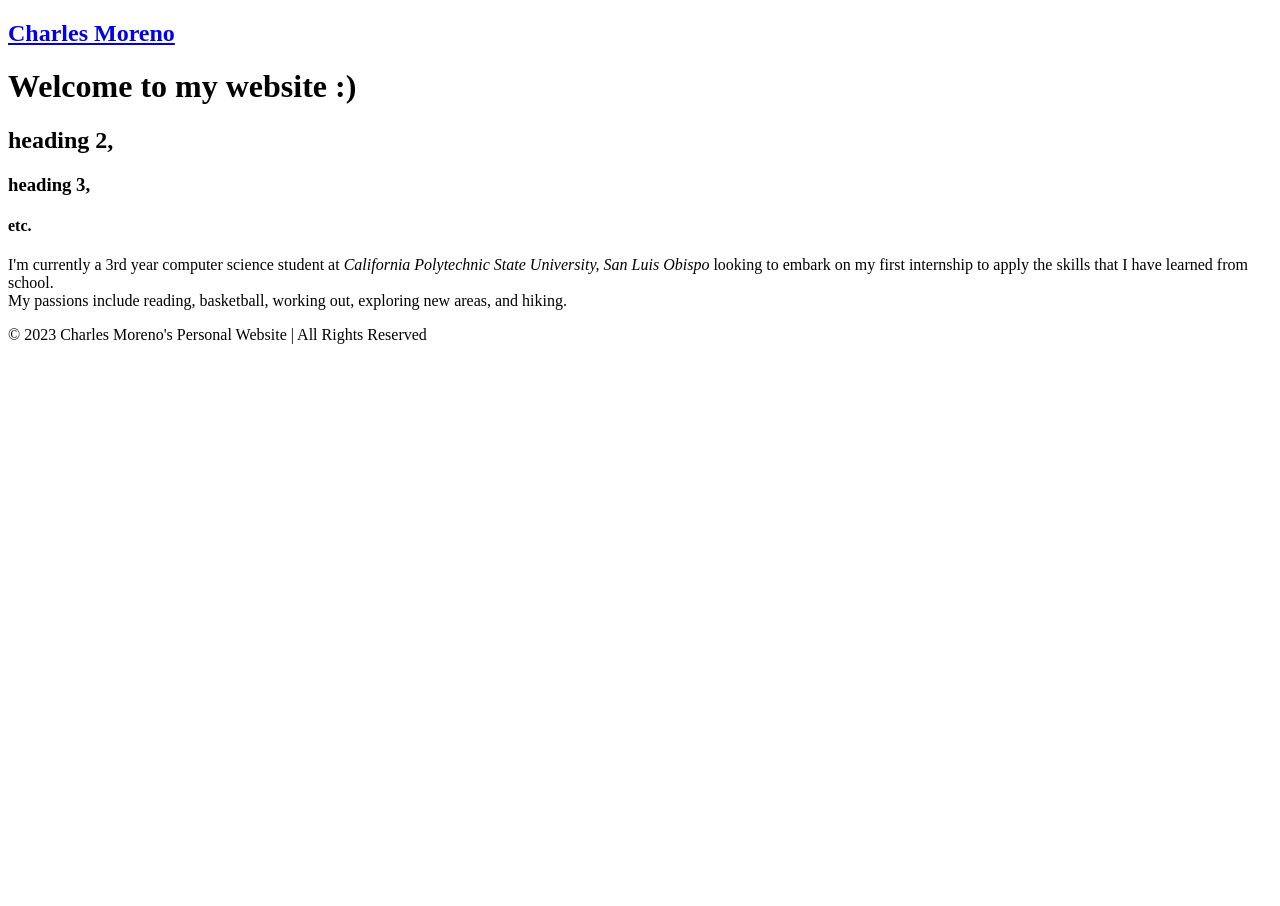
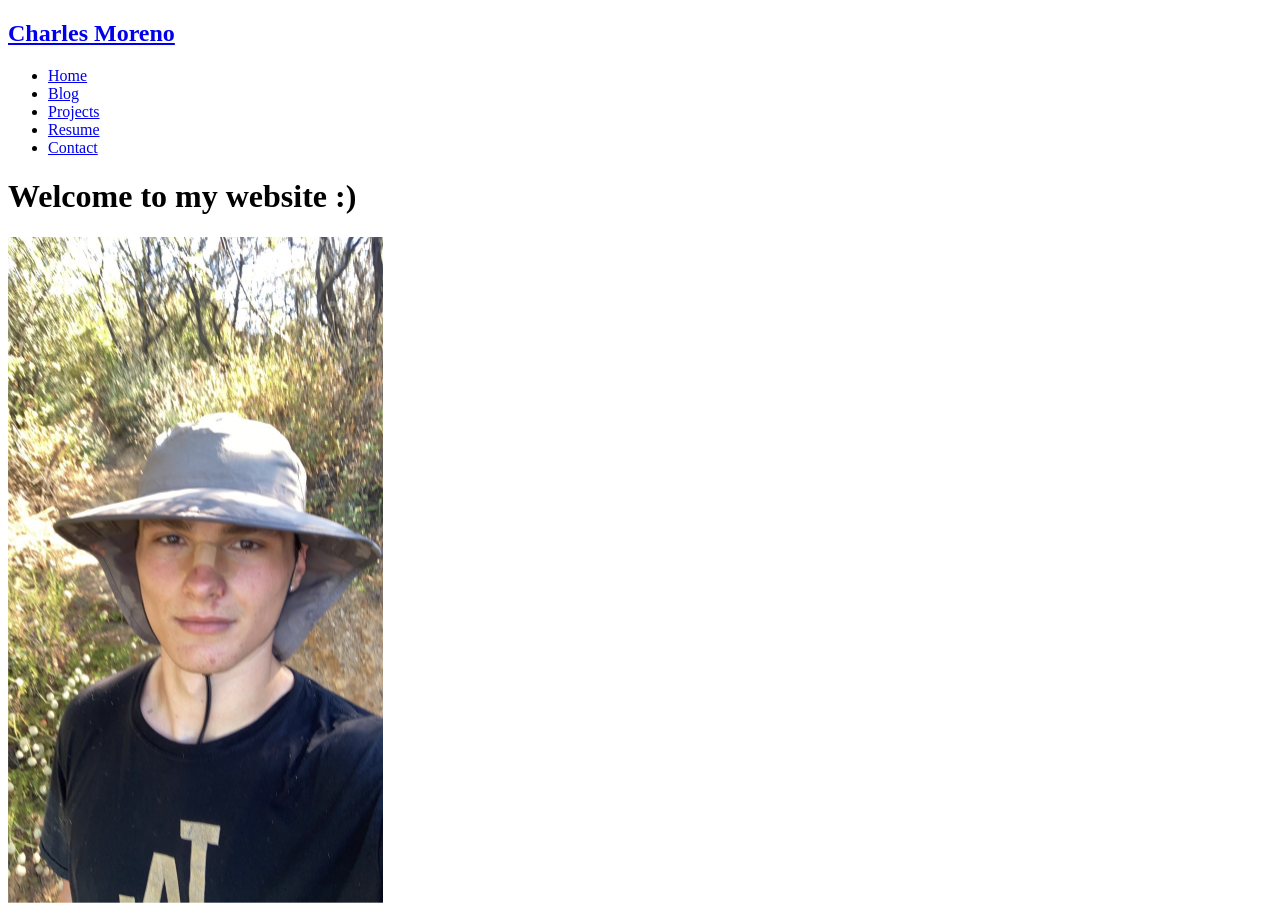
Before and after one commit to charlesmoreno32/charlesmoreno32.github.io, a plain HTML site: page index.html in a window 1280 px wide. Shown: the top 906 px of the page. Before the commit the page ends 800 px from the top, so only its background shows below. Drawn offline with Linux system fonts and the light colour scheme.

Commit message:
feat: other pages navbar, added images

```diff
--- a/index.html
+++ b/index.html
@@ -5,17 +5,21 @@
     </head>
     <body>
         <nav class="navbar">
-            <h1 class="logo">
-                <a href="index.html">Charles Moreno</a>
-            </h1>
+            <h1 class="logo"><a href="index.html">Charles Moreno</a></h1>
+            <ul class="nav-list">
+                <li><a href="index.html">Home</a></li>
+                <li><a href="blog.html">Blog</a></li>
+                <li><a href="portfolio.html">Projects</a></li>
+                <li><a href="resume.html">Resume</a></li>
+                <li><a href="contact.html">Contact</a></li>
+            </ul>
         </nav>
         <main>
             <h1 class="page-title">Welcome to my website :)</h1>
-            <h2>heading 2,</h2>
-            <h3>heading 3,</h3>
-            <h4>etc.</h4>
             <div class="about">
-                <div class="about-image"></div>
+                <div class="about-image">
+                    <img src="IMG_5197.JPG" alt="Photo of me" height="666" width ="375">
+                </div>
                 <div class="about-text">
                     <p>I'm currently a 3rd year computer science student at <em>California Polytechnic State University, San Luis Obispo</em> looking to embark on my first internship to apply the skills that I have learned from school.<br>My passions include reading, basketball, working out, exploring new areas, and hiking.</p>
                 </div>
```
Also changed, not shown: blog.html (+8 -3 lines), contact.html (+1 -1 lines), IMG_5197.JPG (added), 2 other files.
